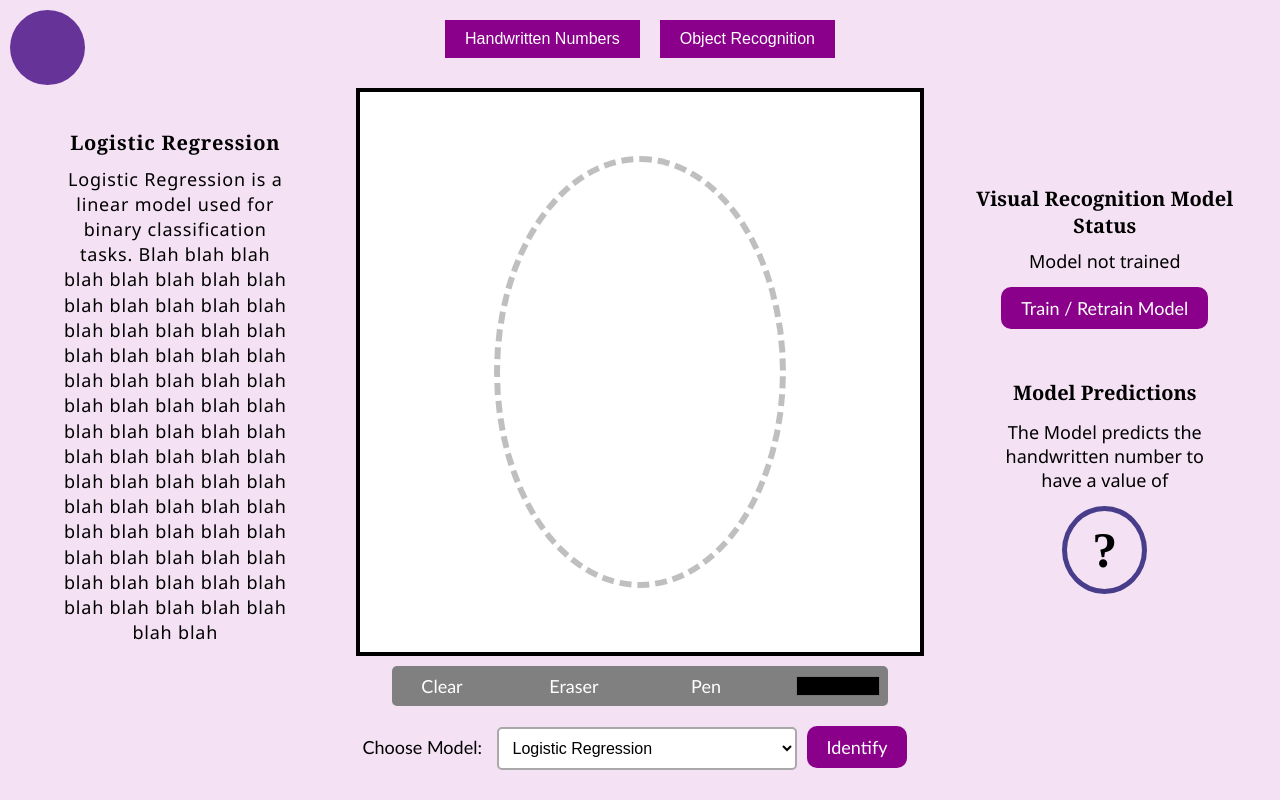
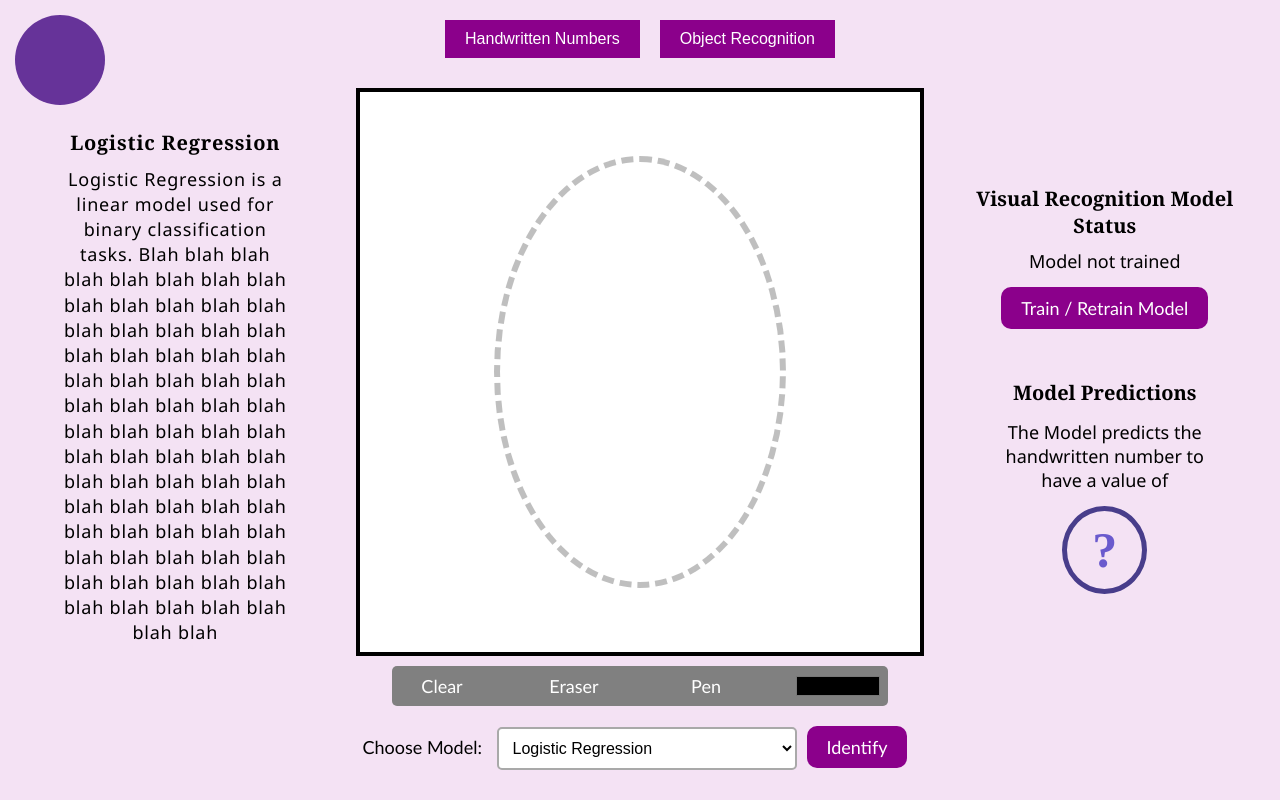
Before and after one commit to t1oluwani/SmartVision, a Vue app in the folder frontend/: page / in a window 1280 px wide. Both pictures are taken after a click on the button "Handwritten Numbers". Built offline with nearby package versions, Linux system fonts and the light colour scheme.

Commit message:
Minor style changes: <strong> tag

```diff
--- a/frontend/src/assets/styles/App.css
+++ b/frontend/src/assets/styles/App.css
@@ -9,10 +9,10 @@ body {
 
 #logo {
   position: fixed;
-  top: 10px;
-  left: 10px;
-  width: 75px;
-  height: 75px;
+  top: 15px;
+  left: 15px;
+  width: 90px;
+  height: 90px;
   cursor: pointer;
   border-radius: 50%;
   background-color: rebeccapurple;
@@ -90,7 +90,7 @@ p {
   line-height: 28px;
 }
 
-p strong {
+#default strong {
   color: slateblue;
   font-size: 25px;
 }
--- a/frontend/src/assets/styles/HandwrittenNumbers.css
+++ b/frontend/src/assets/styles/HandwrittenNumbers.css
@@ -12,6 +12,9 @@
 .HN-Scope p {
   font-size: 18px;
   margin: 4px;
+}
+.HN-Scope strong {
+  color: slateblue;
 }
 .HN-Scope button {
   font-size: 18px;
--- a/frontend/src/assets/styles/ObjectRecognition.css
+++ b/frontend/src/assets/styles/ObjectRecognition.css
@@ -21,6 +21,9 @@
 .OR-Scope p {
   font-size: 18px;
   margin: 4px;
+}
+.OR-Scope strong {
+  color: slateblue;
 }
 .OR-Scope button {
   font-size: 18px;
```
